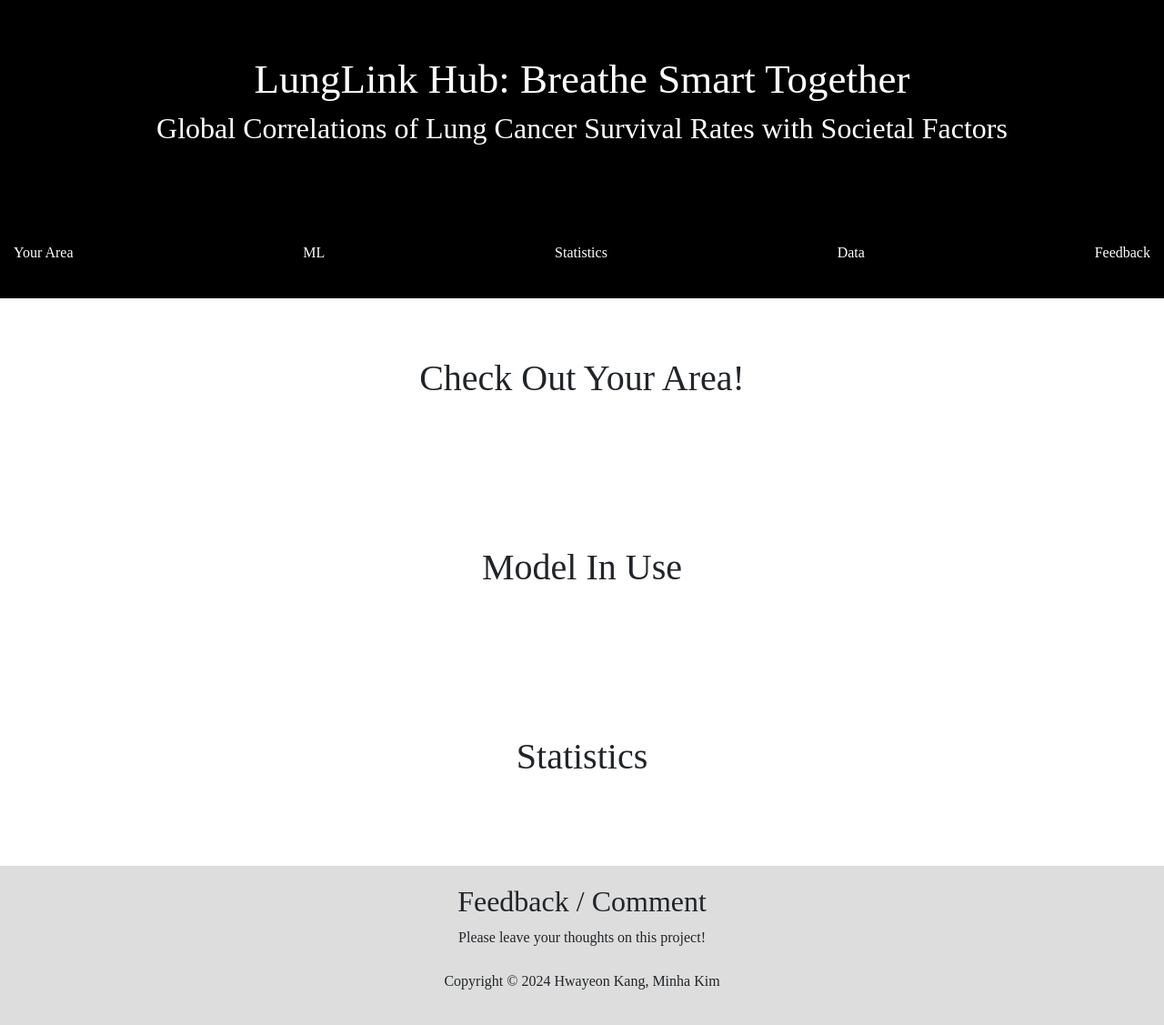
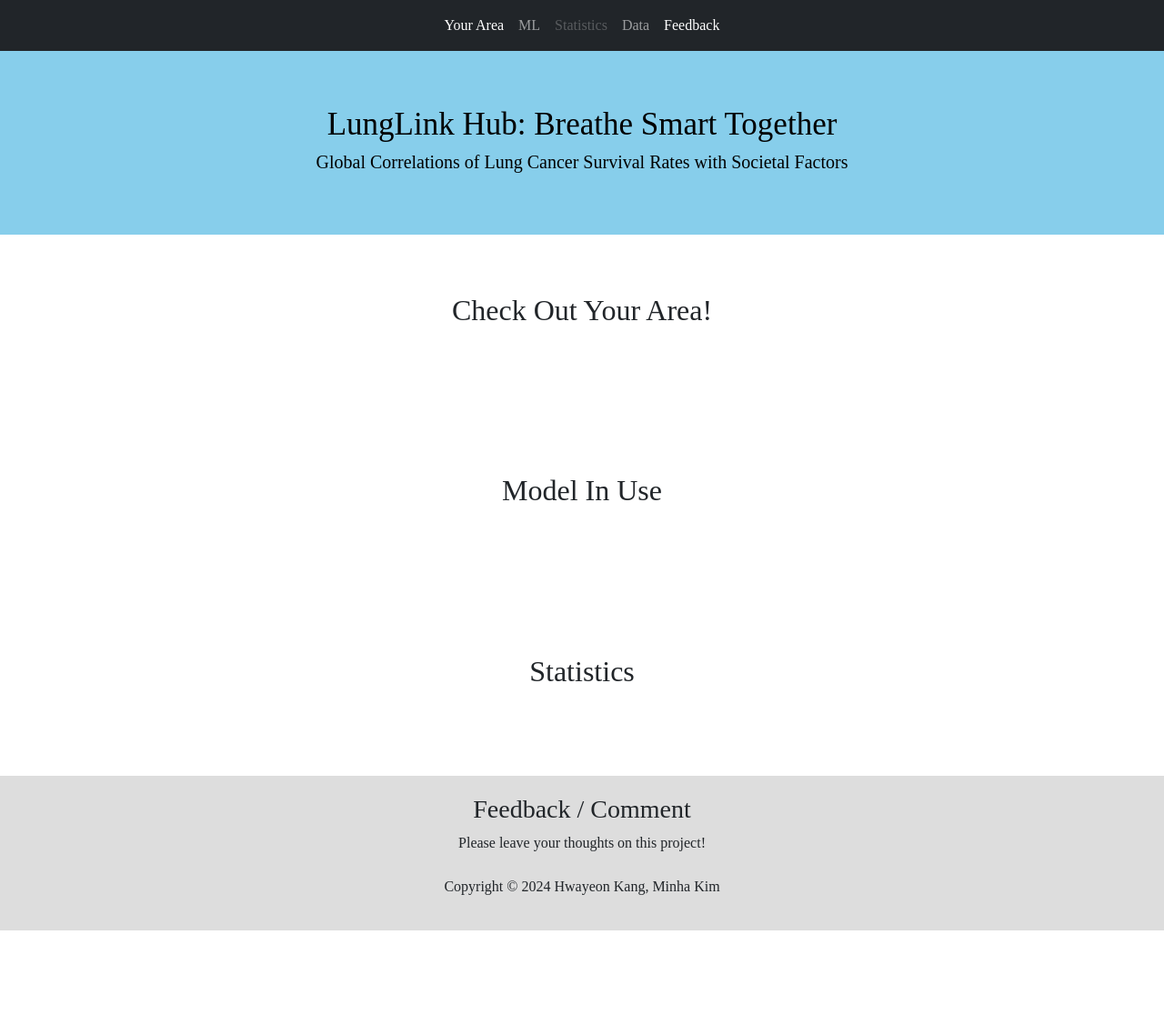
Before and after one commit to eh111eh/LungLink-Hub, a Flask app: page / in a window 1280 px wide. Shown: the whole page at 91% size. After the commit the page ends 1023 px from the top, so only its background shows below. Run offline with Flask 3, Linux system fonts and the light colour scheme.

Commit message:
modified html frontend

```diff
--- a/templates/home.html
+++ b/templates/home.html
@@ -1,15 +1,14 @@
 <!DOCTYPE html>
 <html lang="en">
+
 <head>
   <title>LungLink Hub</title>
   <link rel="icon" type="image/x-icon" href="mainpageicon.ico">
-    <script type="text/javascript"></script>
   <meta charset="UTF-8">
   <meta name="viewport" content="width=device-width, initial-scale=1">
   <link href="https://cdn.jsdelivr.net/npm/bootstrap@5.3.2/dist/css/bootstrap.min.css" rel="stylesheet" integrity="sha384-T3c6CoIi6uLrA9TneNEoa7RxnatzjcDSCmG1MXxSR1GAsXEV/Dwwykc2MPK8M2HN" crossorigin="anonymous">
 
-
-    <style type=text/css>
+  <style type="text/css">
     * {
       font-family: Times New Roman;
       font-style: normal;
@@ -23,33 +22,14 @@
     .header {
       padding: 60px;
       text-align: center;
-      background: #000000;
-      color: white;
+      background: #87CEEB;
+      color: black;
     }
 
     .header h1 {
       font-family: Times New Roman;
       font-color: white;
-      font-size: 45px;
-    }
-
-    .navbar {
-      overflow: hidden;
-      background-color: #000000;
-    }
-
-    .navbar a {
-      float: left;
-      display: block;
-      color: white;
-      text-align: center;
-      padding: 30px 15px;
-      text-decoration: none;
-    }
-
-    .navbar a:hover {
-      background-color: #ddd;
-      color: black;
+      font-size: 35px;
     }
 
     .main {
@@ -67,7 +47,6 @@
       left: 50%;
       margin: -20px -40px;
       z-index: 1000;
-
     }
 
     .footer {
@@ -76,47 +55,43 @@
       text-align: center;
       background: #ddd;
     }
+  </style>
 
-    </style>
+  <script src="myscripts.js"></script>
 
 </head>
 
 <body>
+  {% include 'nav.html' %}
+
   <div class="header">
     <h1>LungLink Hub: Breathe Smart Together</h1>
-    <h2>Global Correlations of Lung Cancer Survival Rates with Societal Factors</h2>
-  </div>
-
-  <div class="navbar">
-    <a href=".html" style="color: white;">Your Area</a>
-    <a href=".html" style="color: white;">ML</a>
-    <a href="" style="color: white;">Statistics</a>
-    <a href="" style="color: white;">Data</a>
-    <a href="" style="color: white;">Feedback</a>
+    <h5>Global Correlations of Lung Cancer Survival Rates with Societal Factors</h5>
   </div>
 
   <div class="main">
-        <h1>Check Out Your Area!</h1>
+    <h2>Check Out Your Area!</h2>
   </div>
 
   <br>
 
   <div class="main">
-        <h1>Model In Use</h1>
+    <h2>Model In Use</h2>
   </div>
 
   <br>
 
   <div class="main">
-        <h1>Statistics</h1>
+    <h2>Statistics</h2>
   </div>
 
   <br>
 
   <div class="footer">
-    <h2>Feedback / Comment</h2>
+    <h3>Feedback / Comment</h3>
     <p>Please leave your thoughts on this project!</p>
     <p class="mt-4">Copyright &copy; 2024 Hwayeon Kang, Minha Kim</p>
   </div>
 </body>
+
 </html>
--- /dev/null
+++ b/templates/nav.html
@@ -0,0 +1,27 @@
+<nav class="navbar navbar-expand-lg navbar-dark bg-dark" aria-label="Tenth navbar example">
+  <div class="container-fluid">
+    <button class="navbar-toggler" type="button" data-bs-toggle="collapse" data-bs-target="#navbarsExample08" aria-controls="navbarsExample08" aria-expanded="false" aria-label="Toggle navigation">
+      <span class="navbar-toggler-icon"></span>
+    </button>
+
+    <div class="collapse navbar-collapse justify-content-md-center" id="navbarsExample08">
+      <ul class="navbar-nav">
+        <li class="nav-item">
+          <a class="nav-link active" aria-current="page" href="#">Your Area</a>
+        </li>
+        <li class="nav-item">
+          <a class="nav-link" href="#">ML</a>
+        </li>
+        <li class="nav-item">
+          <a class="nav-link disabled" aria-disabled="true">Statistics</a>
+        </li>
+        <li class="nav-item">
+          <a class="nav-link" aria-current="page" href="#">Data</a>
+        </li>
+        <li class="nav-item">
+          <a class="nav-link active" aria-current="page" href="#">Feedback</a>
+        </li>
+      </ul>
+    </div>
+  </div>
+</nav>
```
Lines whose indentation alone changed are shown as unchanged.
